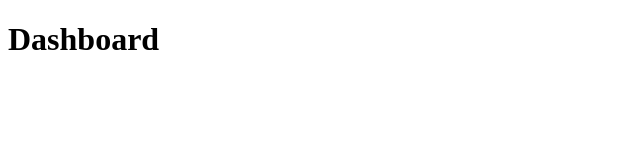
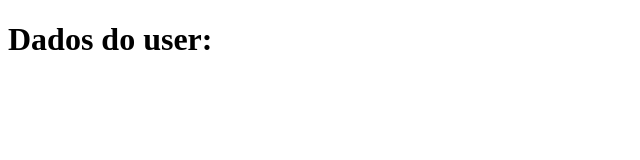
Before and after one commit to MogLuiz/nextauth, a Next.js app in the folder frontend/: page /dashboard in a window 1280 px wide. Shown: the top 160 px of the page, without its empty margins (0-640 px from the left). Built offline with nearby package versions, Linux system fonts and the light colour scheme.

Commit message:
feat: users information in dashboard

```diff
--- a/frontend/contexts/AuthContext.tsx
+++ b/frontend/contexts/AuthContext.tsx
@@ -21,6 +21,7 @@ type SignInCredentials = {
 
 type AuthContextData = {
   signIn(credentials: SignInCredentials): Promise<void>;
+  user: User;
   isAuthenticated: boolean;
 };
 
@@ -44,7 +45,7 @@ export function AuthProvider({ children }: AuthProviderChildren) {
   // Constants
   // -------------------------------------------------
 
-  const isAuthenticated = false;
+  const isAuthenticated = !!user;
 
   // -------------------------------------------------
   // Functions
@@ -76,7 +77,7 @@ export function AuthProvider({ children }: AuthProviderChildren) {
   // -------------------------------------------------
 
   return (
-    <AuthContext.Provider value={{ signIn, isAuthenticated }}>
+    <AuthContext.Provider value={{ signIn, isAuthenticated, user }}>
       {children}
     </AuthContext.Provider>
   );
--- a/frontend/pages/dashboard.tsx
+++ b/frontend/pages/dashboard.tsx
@@ -1,3 +1,8 @@
+import { useContext } from "react";
+import { AuthContext } from "../contexts/AuthContext";
+
 export default function Dashboard() {
-  return <h1>Dashboard</h1>;
+  const { user } = useContext(AuthContext);
+
+  return <h1>Dados do user: {user?.email}</h1>;
 }
```
